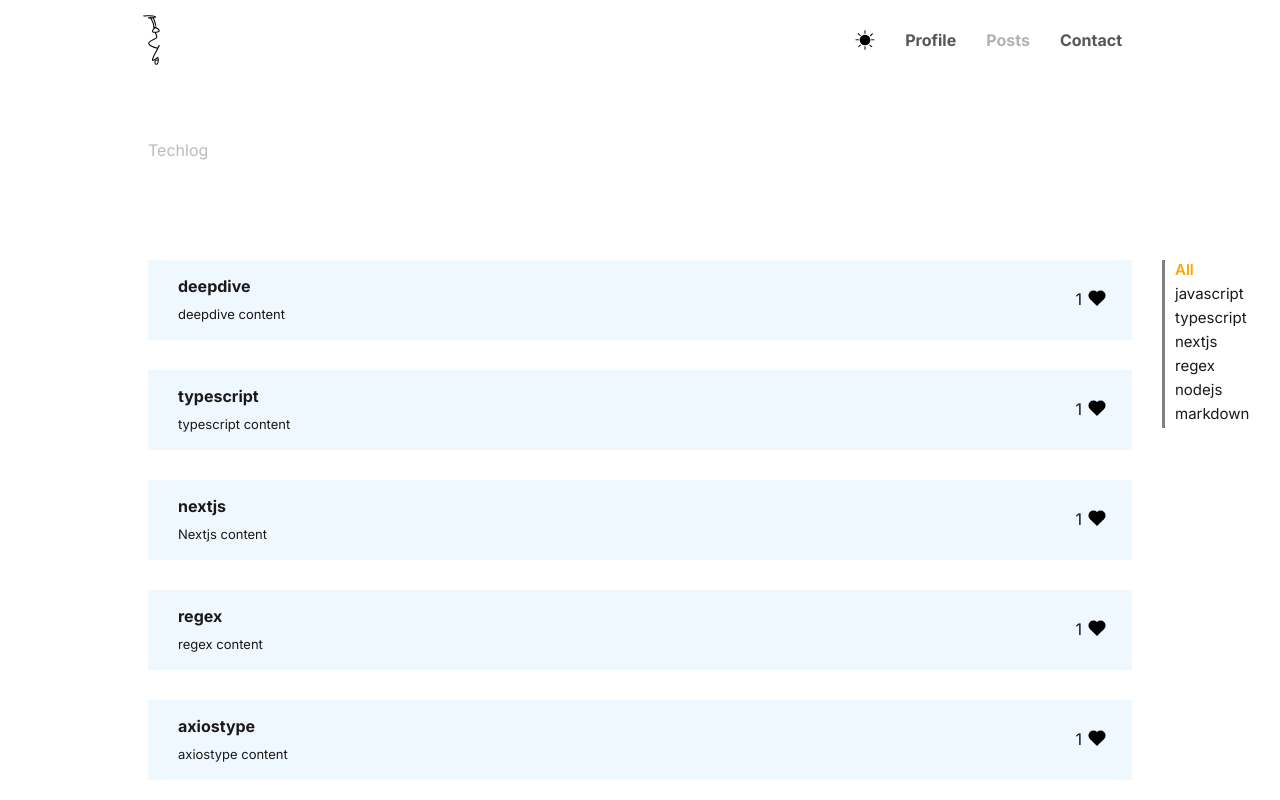
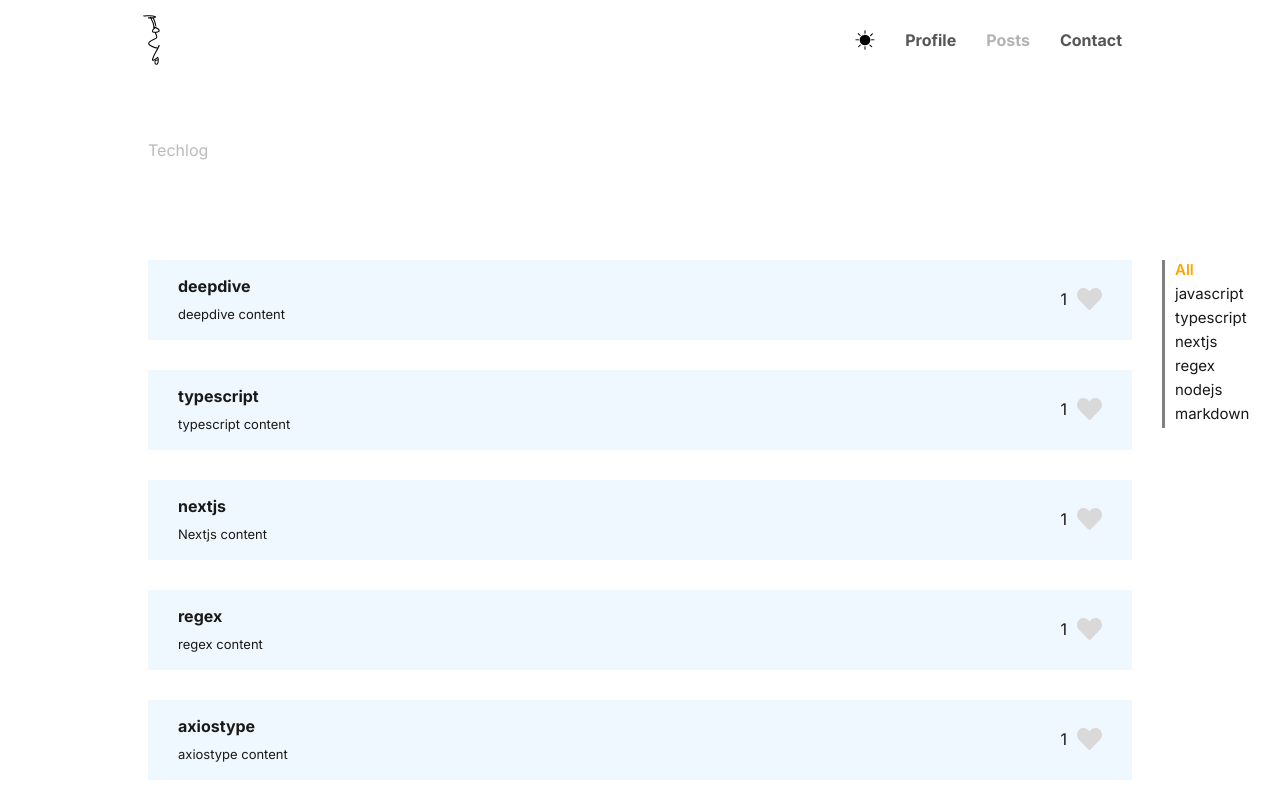
Before and after one commit to AwesomeYelim/hongyelim, a Next.js app: page /posts in a window 1280 px wide. Shown: the top 800 px of the page. Built offline with nearby package versions, Linux system fonts and the light colour scheme.

Commit message:
darkmode

```diff
--- a/data/posts.json
+++ b/data/posts.json
@@ -59,7 +59,7 @@
       "content": "markdown memories",
       "image": "star",
       "tag": "markdown",
-      "like": true,
-      "like_count": 1
+      "like": false,
+      "like_count": 0
    }
 ]
--- a/src/app/components/common/heart.tsx
+++ b/src/app/components/common/heart.tsx
@@ -1,7 +1,8 @@
 "use client";
-import { useEffect, useState } from "react";
+
+import { useState } from "react";
 import axios from "axios";
-import { getPost, Post } from "@/service/posts";
+import { Post } from "@/service/posts";
 import classNames from "classnames";
 import "./heart.scss";
 
--- a/src/app/posts/page.scss
+++ b/src/app/posts/page.scss
@@ -1,3 +1,5 @@
+@import "src/app/components/common/scss/utils.scss";
+
 .techpost_page {
   position: relative;
   .title {
@@ -92,28 +94,9 @@
               gap: 10px;
 
               .static_heart {
-                width: 10px;
-                height: 10px;
-                background: black;
-                position: relative;
-                transform: rotate(45deg);
-              }
-              .static_heart::before,
-              .static_heart::after {
-                content: "";
-                width: 10px;
-                height: 10px;
-                position: absolute;
-                border-radius: 50%;
-                background: black;
-              }
-              .static_heart::before {
-                left: -50%;
-                right: 0;
-              }
-              .static_heart::after {
-                top: -50%;
-                right: 0;
+                background: url($img) no-repeat -4px -5px;
+                width: 25px;
+                height: 22px;
               }
             }
           }
```
